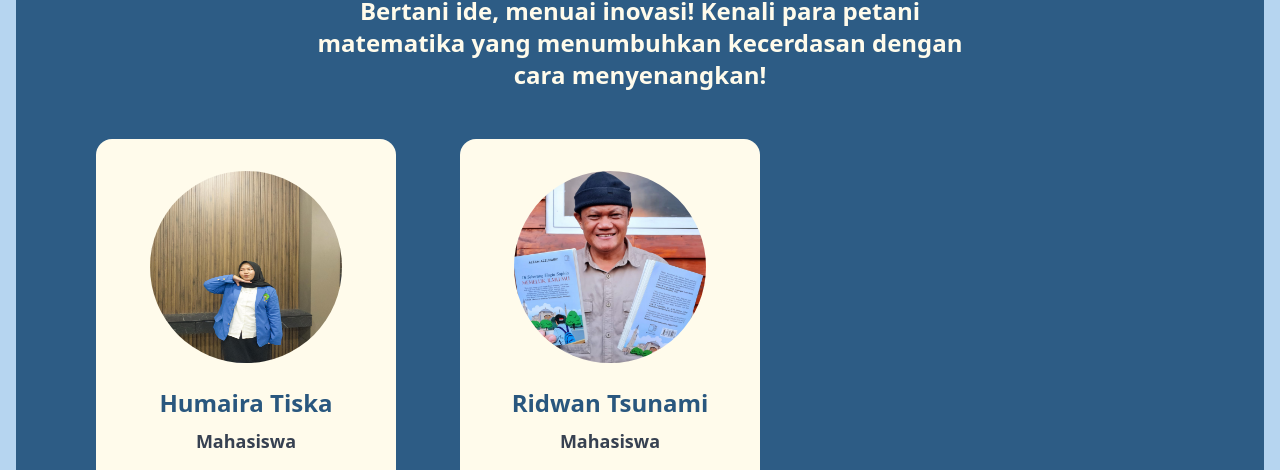
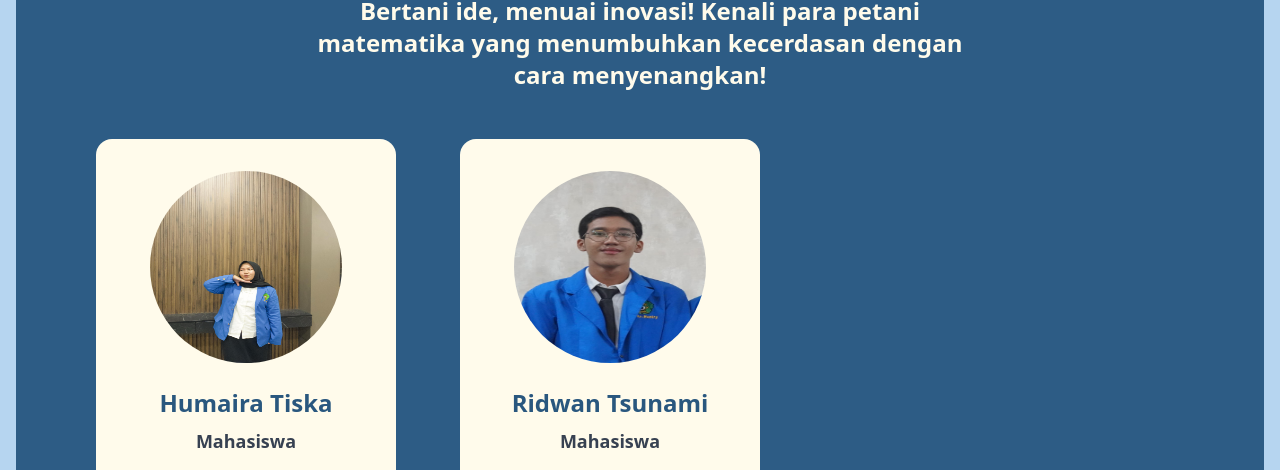
Before and after one commit to Athira-Hm/FarmMath, a plain HTML site: page inisiator.html in a window 1280 px wide. Shown: the part 325-795 px from the top of the page. Drawn offline with nearby package versions, Linux system fonts and the light colour scheme.

Commit message:
Update inisiator.html

```diff
--- a/inisiator.html
+++ b/inisiator.html
@@ -49,7 +49,7 @@
 
                      <!-- Inisiator 2 -->
                      <div class="group bg-amber-50 p-8 rounded-2xl border-b-[6px] border-r-[6px] border-black min-w-[300px] transform hover:-translate-y-4 transition-all duration-300 hover:shadow-2xl snap-center">
-                        <img src="asset/image.png" alt="Inisiator 2" class="w-48 h-48 mx-auto rounded-full mb-6 border-[6px] border-amber-400">
+                        <img src="ridwan.jpeg" alt="Inisiator 2" class="w-48 h-48 mx-auto rounded-full mb-6 border-[6px] border-amber-400">
                         <h3 class="text-2xl font-black text-[#29577e] text-center mb-2">Ridwan Tsunami</h3>
                         <p class="text-lg text-gray-700 font-bold text-center">Mahasiswa</p>
                     </div>
```
